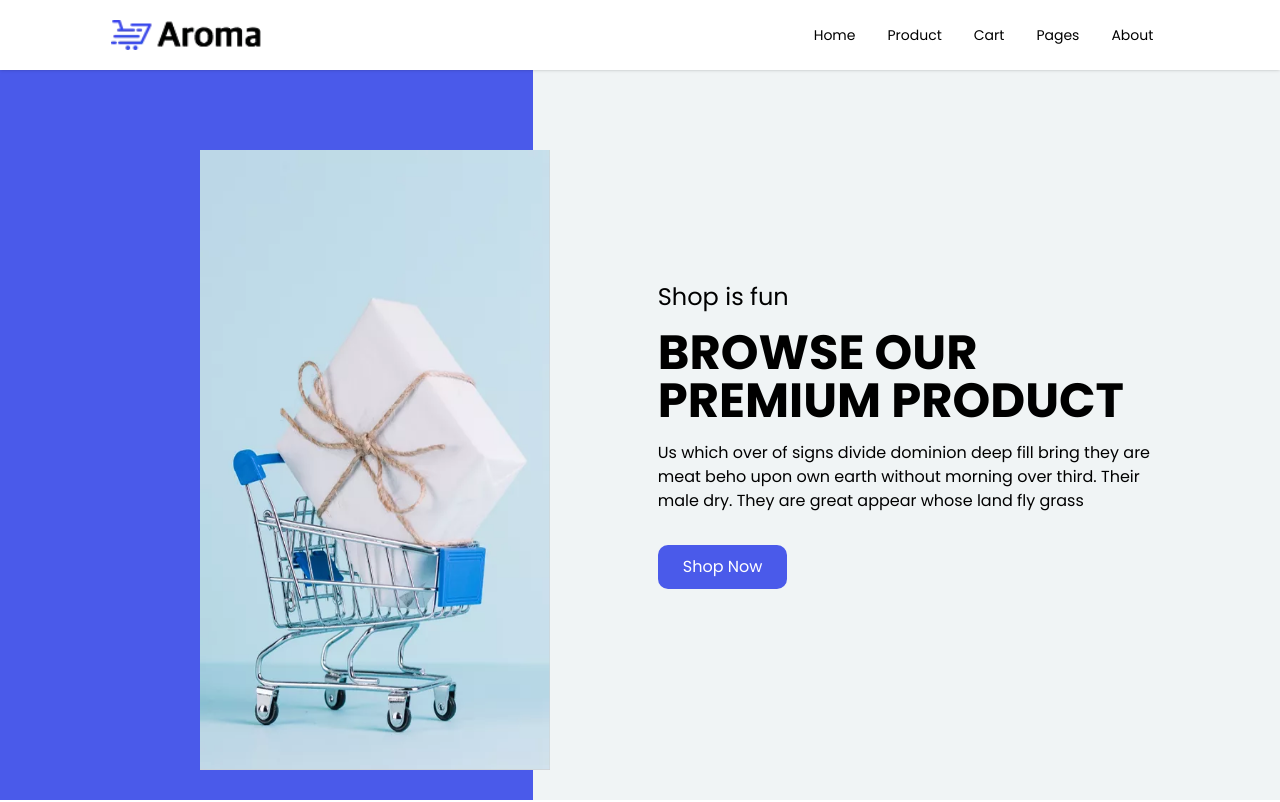
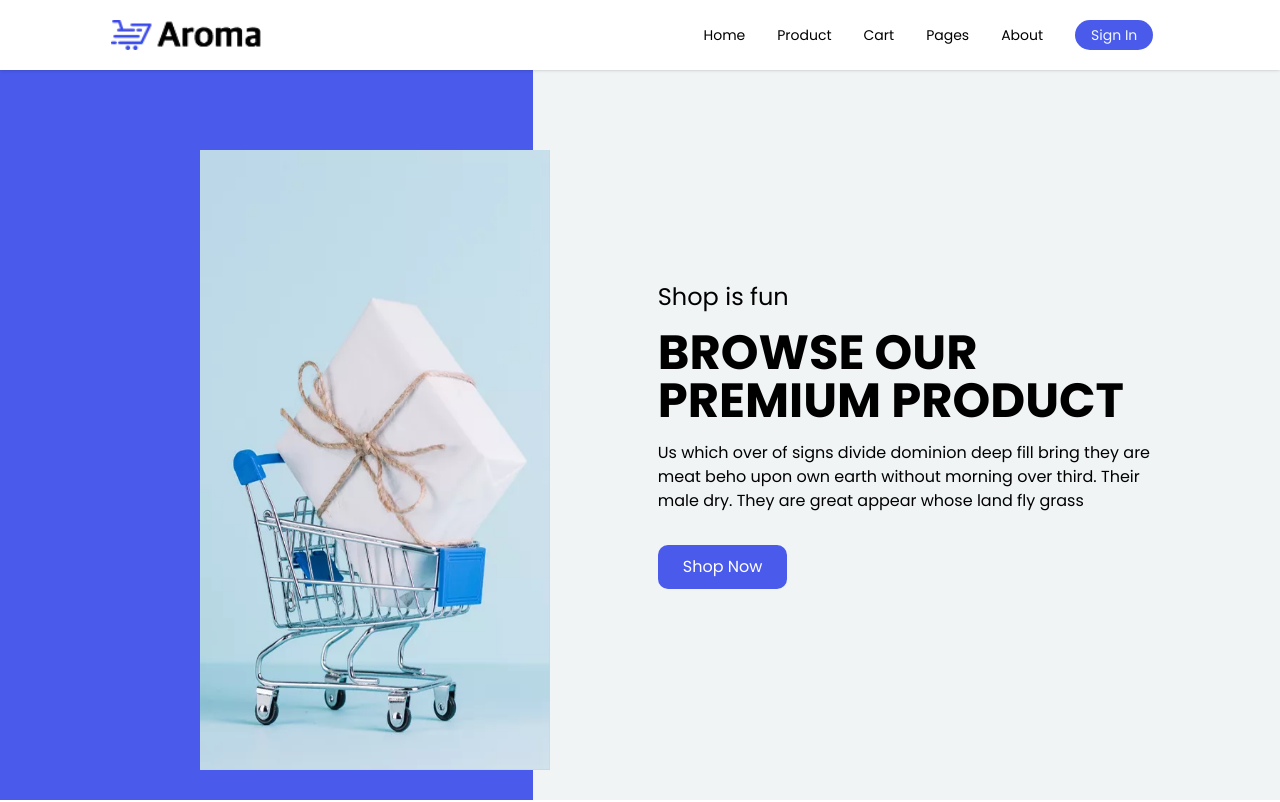
Before and after one commit to toseth97/aroma, a Next.js app: page / in a window 1280 px wide. Shown: the top 802 px of the page. Built offline with nearby package versions, Linux system fonts and the light colour scheme; no server answers.

Commit message:
Authentications with next-auth

```diff
--- a/next.config.mjs
+++ b/next.config.mjs
@@ -22,6 +22,10 @@ const nextConfig = {
                 protocol: "https",
                 hostname: "cdn.dummyjson.com",
             },
+            {
+                protocol: "https",
+                hostname: "lh3.googleusercontent.com",
+            },
         ],
     },
 };
--- a/src/app/globals.css
+++ b/src/app/globals.css
@@ -30,6 +30,12 @@ header{
   flex: 1
 }
 
+.auth__btn{
+  height: 30px;
+  background-color: var(--primary_blue);
+  color: aliceblue;
+  display: block;
+}
 
 .mobile__link:hover,.nav__link:hover{
   background-color: var(--primary_blue);
--- a/src/components/Navigation.jsx
+++ b/src/components/Navigation.jsx
@@ -5,8 +5,11 @@ import Logo from "../assets/logo.png.webp";
 import Link from "next/link";
 import { CiSearch } from "react-icons/ci";
 import { BsCart2 } from "react-icons/bs";
+import { useSession, signOut, signIn } from "next-auth/react";
 
 const Navigation = () => {
+    const { data: session } = useSession();
+    console.log(session?.user);
     const [mobile, setMobile] = useState(false);
     const handleMobile = () => {
         setMobile(!mobile);
@@ -23,7 +26,7 @@ const Navigation = () => {
                     priority={false}
                 />
             </Link>
-            <ul className="lg:flex hidden h-full text-sm">
+            <ul className="lg:flex items-center hidden h-full text-sm">
                 <Link
                     href="/"
                     className="h-full flex items-center px-4 nav__link"
@@ -54,6 +57,33 @@ const Navigation = () => {
                 >
                     <li>About</li>
                 </Link>
+                {session?.user && (
+                    <Image
+                        src={session.user.image}
+                        alt={session.user.name}
+                        className="rounded-full mx-4"
+                        title="profile"
+                        width={40}
+                        height={40}
+                    />
+                )}
+
+                {session?.user ? (
+                    <button
+                        onClick={() => signOut()}
+                        className="mx-4  px-4  rounded-3xl auth__btn"
+                    >
+                        {" "}
+                        Sign Out
+                    </button>
+                ) : (
+                    <button
+                        onClick={() => signIn()}
+                        className="mx-4  px-4  rounded-3xl auth__btn"
+                    >
+                        Sign In
+                    </button>
+                )}
             </ul>
 
             {/* Mobile Menu */}
@@ -108,15 +138,49 @@ const Navigation = () => {
                 >
                     <li>About</li>
                 </Link>
+                {session?.user ? (
+                    <button
+                        onClick={() => signOut()}
+                        className={`py-4 w-full border-b flex items-center justify-center px-4 mobile__link ${
+                            mobile ? "active" : "in-active"
+                        }`}
+                    >
+                        {" "}
+                        Sign Out
+                    </button>
+                ) : (
+                    <button
+                        onClick={() => signIn()}
+                        className={`py-4 w-full border-b flex items-center justify-center px-4 mobile__link ${
+                            mobile ? "active" : "in-active"
+                        }`}
+                    >
+                        Sign In
+                    </button>
+                )}
             </ul>
 
-            <div
-                className={`menu h-full flex items-center justify-center lg:hidden block`}
-                onClick={handleMobile}
-            >
+            <div className="h-full flex items-center justify-center lg:hidden block">
+                {session?.user && (
+                    <Image
+                        src={session.user.image}
+                        alt={session.user.name}
+                        className="rounded-full mx-4 lg:hidden block"
+                        title="profile"
+                        width={40}
+                        height={40}
+                    />
+                )}
                 <div
-                    className={`menu__btn ${mobile ? "active" : "in-active"}`}
-                ></div>
+                    className={`menu h-full flex items-center justify-center lg:hidden block`}
+                    onClick={handleMobile}
+                >
+                    <div
+                        className={`menu__btn ${
+                            mobile ? "active" : "in-active"
+                        }`}
+                    ></div>
+                </div>
             </div>
         </nav>
     );
```
